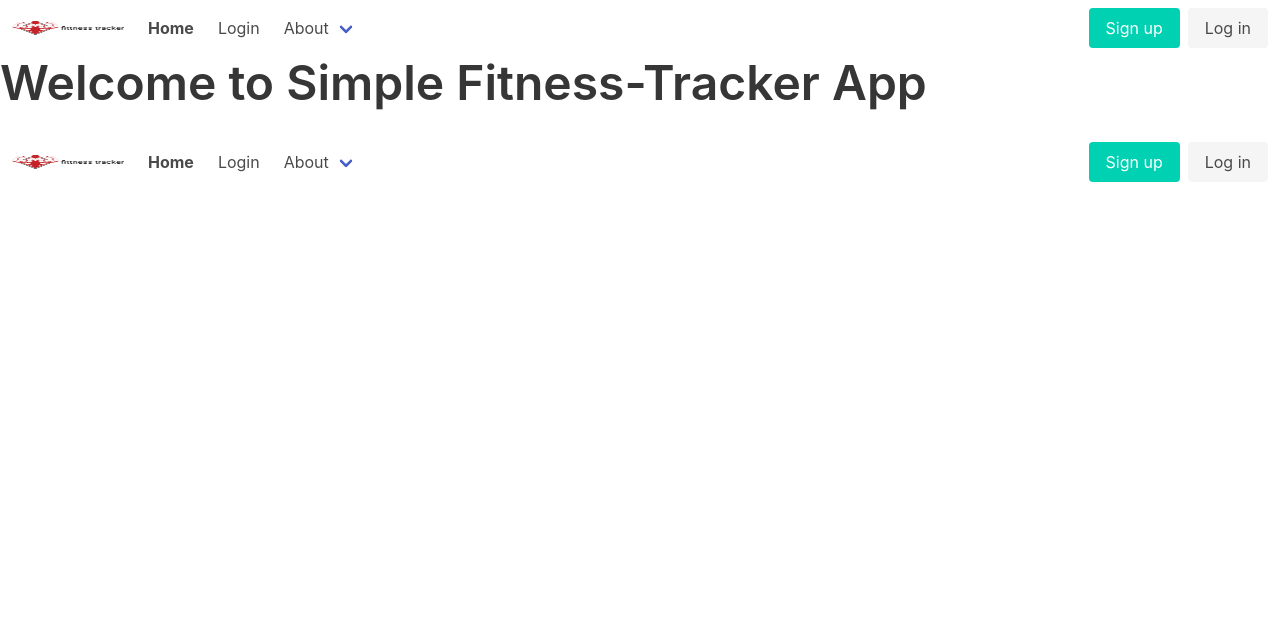
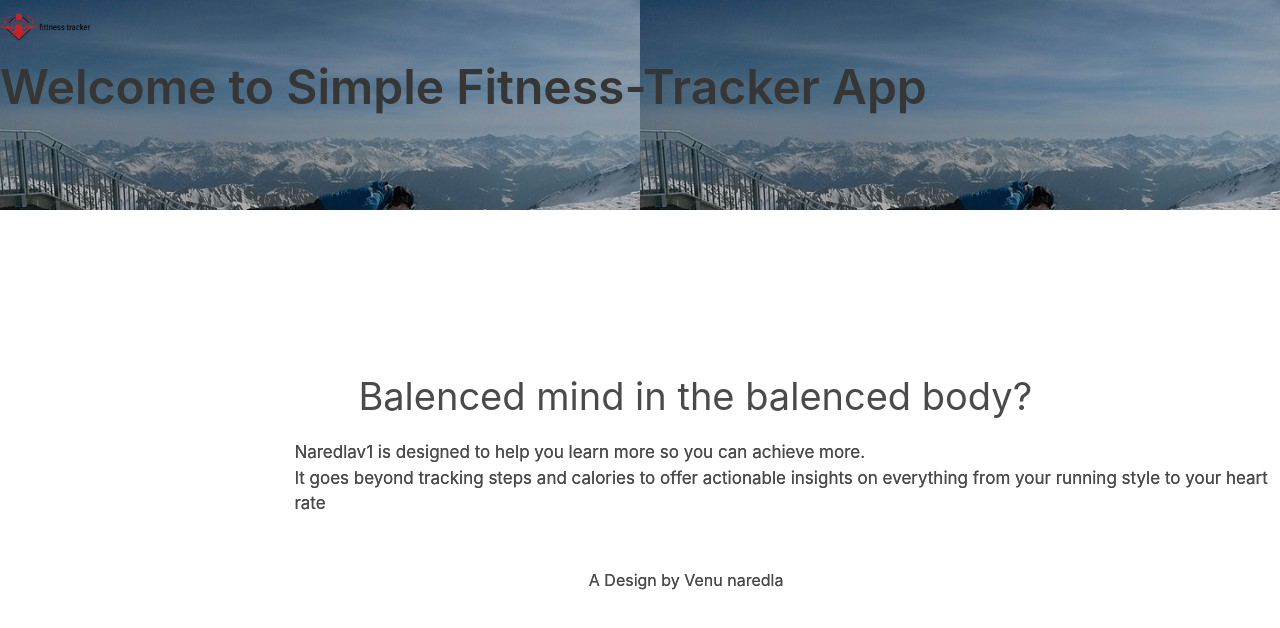
Before and after one commit to gorlagup1/fitness-tracker, a Vue app in the folder client/: page / in a window 1280 px wide. Shown: the top 628 px of the page. Built offline with nearby package versions, Linux system fonts and the light colour scheme.

Commit message:
--- Auto-Git Commit ---

```diff
--- a/client/src/components/HelloWorld.vue
+++ b/client/src/components/HelloWorld.vue
@@ -1,77 +1,99 @@
 
-         <template>
-<nav class="navbar" role="navigation" aria-label="main navigation">
-    <div class="navbar-brand">
-        <a class="navbar-item" href="/">
-        <img src="../assets/logo1.png" width="112" height="28">
-        </a>
-
-        <a role="button" class="navbar-burger burger" aria-label="menu" aria-expanded="false" :class="{'is-active':isOpen}" @click="isOpen =! isOpen">
-        <span aria-hidden="true"></span>
-        <span aria-hidden="true"></span>
-        <span aria-hidden="true"></span>
-        </a>
-    </div>
-
-    <div class="navbar-menu" :class="{'is-active':isOpen}">
-        <div class="navbar-start">
-
-        <router-link to="/" class="navbar-item" active-class="is-current" exact>Home</router-link>
-        <router-link to="/Login" class="navbar-item" active-class="is-current">Login</router-link>
-
-
-        <div class="navbar-item has-dropdown is-hoverable">
-            <a class="navbar-link" active-class="is-current">
-            About
-            </a>
-
-            <div class="navbar-dropdown">
-
-            <router-link to="/Contact Me" class='navbar-item' active-class="is-current">
-                Contact Me
-            </router-link>
-
-            <hr class="navbar-divider">
-
-            <router-link to="/Exercise" class="navbar-item" active-class="is-current">
-                Exercise
-            </router-link>
-            <router-link to="/Signin" class="navbar-item" active-class="is-current">
-               Signin
-            </router-link>
-
-            <hr class="navbar-divider">
-
-            <router-link to="/routine" class="navbar-item" active-class="is-current">
-                More
-            </router-link>
-            </div>
-        </div>
-        </div>
-
-        <div class="navbar-end">
-            <div class="navbar-item">
-                <div class="buttons">
-                    <router-link to="/signup" class="button is-primary" active-class="is-current">Sign up</router-link>
-                    <router-link to="/login" class="button is-light" active-class="is-current">Log in</router-link>
-                </div>
-            </div>
-        </div>
-    </div>
-</nav>
+       <template>
+  <div class="hello">
+    <h1 class="venu">{{ msg }}</h1>
+    <p>
+      Naredlav1 is designed to help you learn more so you can achieve more.<br />
+       It goes beyond tracking steps and calories to offer actionable insights on everything from your running style to your heart rate
+    </p>
+    <h3>A Design by Venu naredla</h3>
+        <ul>
+      <li>
+        <a
+          href="https://mail.google.com/"
+          target="_blank"
+          rel="noopener"
+          > <i class="fa fa-envelope"></i>&nbsp;Mail</a
+        >
+      </li>
+      <li>
+        <a
+          href="https://github.com/gorlagup1/PROJECT"
+          target="_blank"
+          rel="noopener"
+          > <i class="fab fa-github"></i>&nbsp;GitHub</a
+        >
+      </li>
+      <li>
+        <a
+          href="https://github.com/gorlagup1/fitness-tracker/blob/master/client/src/views/Contact%20Me.vue"
+          target="_blank"
+          rel="noopener"
+          ><i class="fa fa-address-book"></i>&nbsp;Contact</a
+        >
+      </li>
+      <li>
+        <a
+          href="https://github.com/gorlagup1/fitness-tracker/blob/master/client/src/views/Exercise.vue/"
+          target="_blank"
+          rel="noopener"
+          ><i class="fa fa-globe"></i>&nbsp;Exercise</a
+        >
+      </li>
+    </ul>
+  </div>
 </template>
 
-<script>
+<script >
 export default {
-    data: () => ({
-        isOpen: false
-    })
-}
+  name: "HelloWorld",
+  props: {
+    msg: String
+  }
+};
 </script>
 
-<style>
-    .is-current {
-        font-weight: bold;
-        color: black;
-    }
+<!-- Add "scoped" attribute to limit CSS to this component only -->
+<style scoped lang="scss">
+h3 {
+  margin: 40px 0 0;
+  position: fixed;
+  top: 66%;
+  left: 46%;
+  font-size: 16px;
+}
+ul {
+  list-style-type: none;
+  padding: 0;
+  position: fixed;
+  top:75%;
+  left:40%
+}
+li {
+  display: inline-block;
+  margin: 0 15px;
+}
+a {
+  position: relative;
+  text-decoration: none;
+  color:rgb(255, 255, 255);
+  right: 11%;
+  font-size: 16px;
+}
+hello{
+  position:absolute;
+  top: 60%;
+}
+p{
+  position: fixed;
+  top: 55%;
+  font-size: 17px;
+  left: 23%;
+}
+.venu{
+   position: fixed;
+  top: 46%;
+  font-size: 38px;
+  left: 28%;
+}
 </style>
--- a/client/src/router/index.js
+++ b/client/src/router/index.js
@@ -1,8 +1,6 @@
 import Vue from "vue";
 import VueRouter from "vue-router";
 import Home from "../views/Home.vue";
-
-
 
 Vue.use(VueRouter);
 const routes = [
--- a/client/src/views/Home.vue
+++ b/client/src/views/Home.vue
@@ -1,6 +1,6 @@
 <template>
   <div class="home">
-
+    <img alt="Fitness App Logo" src="../assets/logo1.png" height="120" width="90">
     <h1 class="title is-1">Welcome to Simple Fitness-Tracker App</h1>
     <HelloWorld msg="Balenced mind in the  balenced body?"/>
   </div>
@@ -16,6 +16,12 @@ export default {
   }
 }
 </script>
+
 <style>
-
+.home{
+  background-image: url("../assets/pushups.jpg");
+   height:210px;
+   weight:300px;
+   background:cover;
+}
 </style>
```
